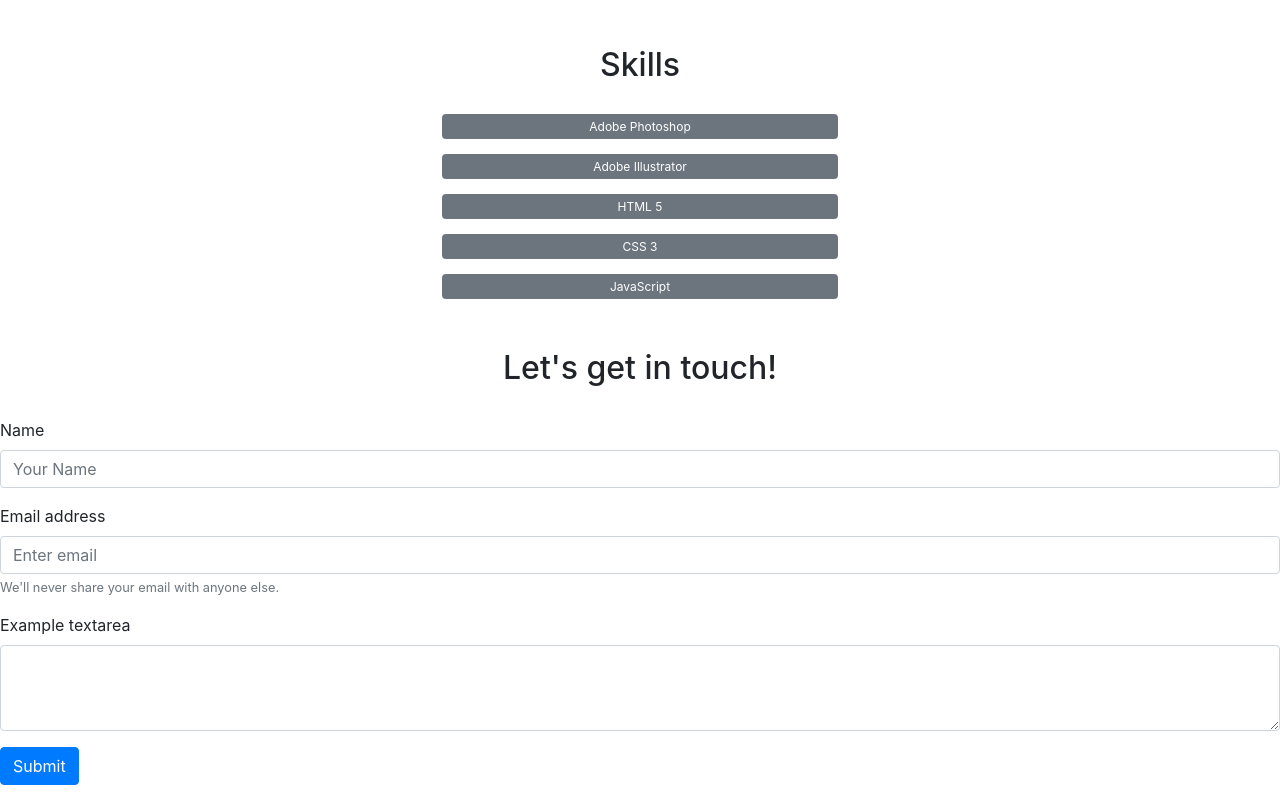
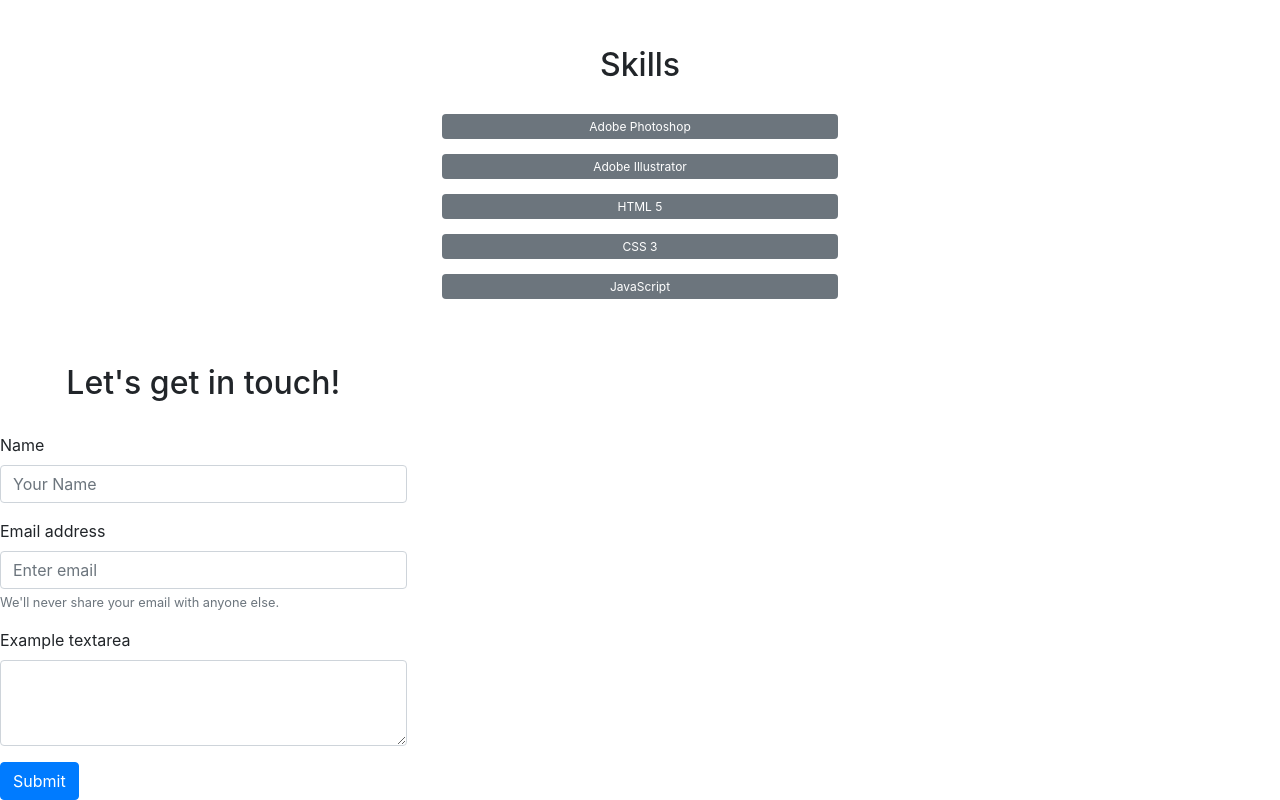
Before and after one commit to vanessa-ariel/vanessa-ariel.github.io, a website: page index.html in a window 1280 px wide. Shown: the part 1194-1994 px from the top of the page. Drawn offline with Linux system fonts and the light colour scheme.

Commit message:
Add flexbox and styling

```diff
--- a/index.html
+++ b/index.html
@@ -98,7 +98,9 @@
     </section>
 
     <!-- FORM -->
-    <section>
+    <section class="flex-column justify-content-center">
+        <div class="row">
+            <div class="col-lg-4">
                 <h2>Let's get in touch!</h2>
                 <form class="form-contact">
                     <div class="form-group">
@@ -116,6 +118,8 @@
                         </div>
                     <button class="btn btn-primary">Submit</button>
                 </form>
+            </div>
+        </div>
 
     <!-- JS -->
     <script src="js/jquery.slim.js"></script>
```
Lines whose indentation alone changed are shown as unchanged.
